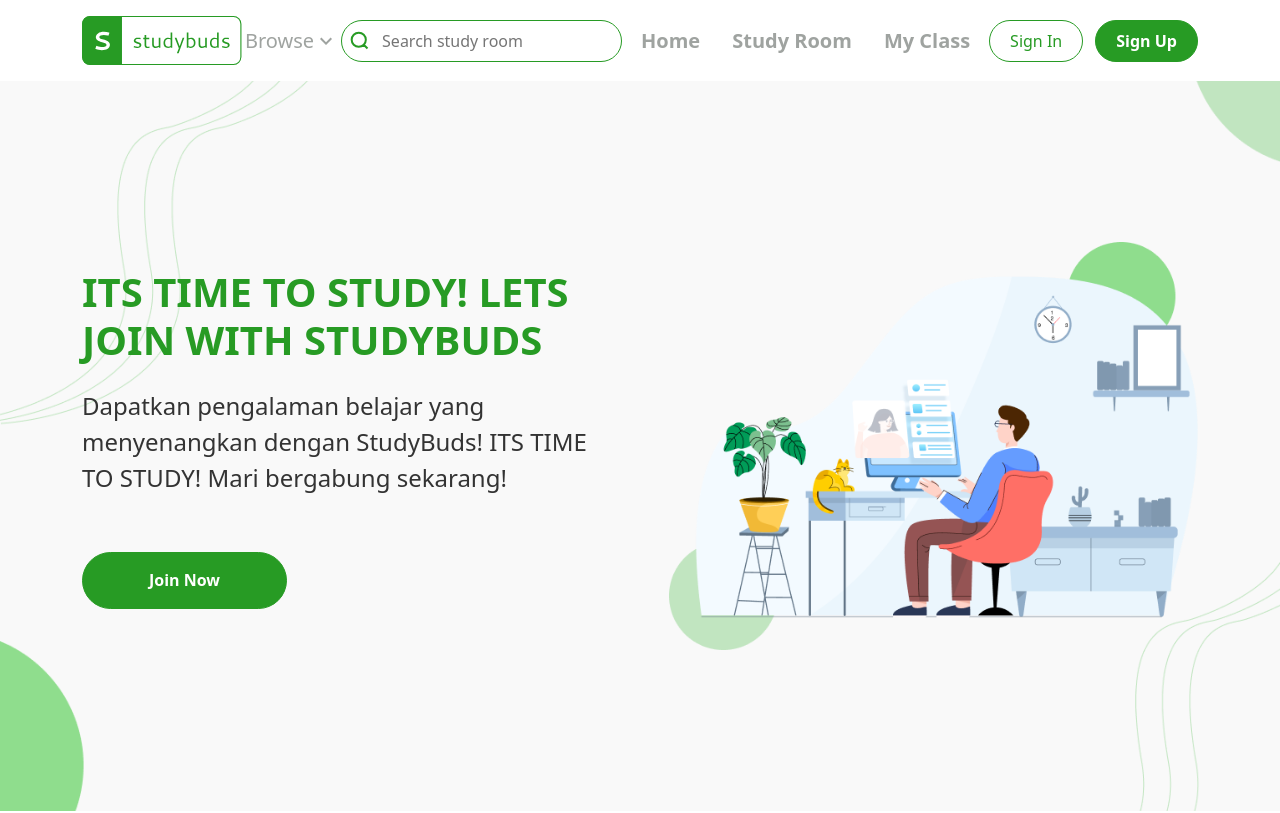
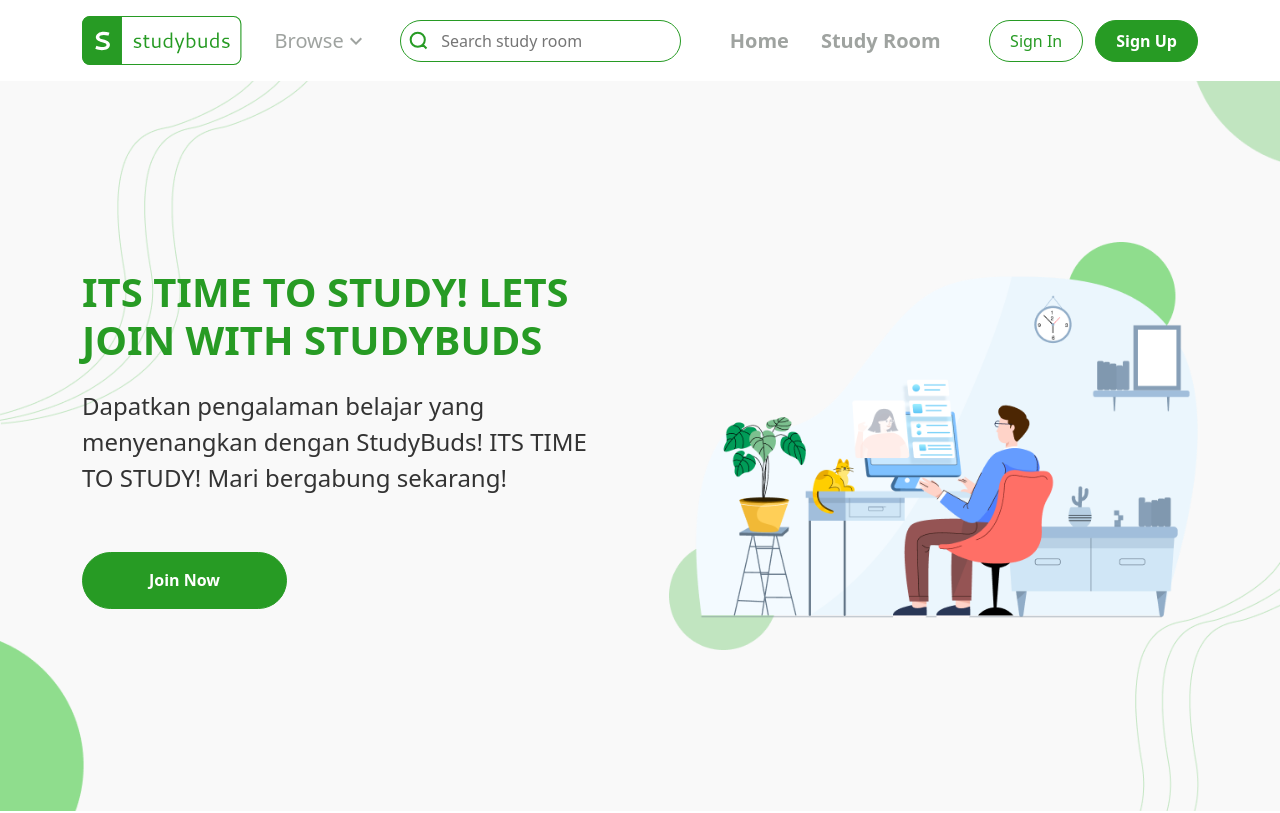
Before and after one commit to dwikbtn/uas-pemrograman-web-studyBuds, a plain HTML site: page index.html in a window 1280 px wide. Shown: the top 813 px of the page. Drawn offline with nearby package versions, Linux system fonts and the light colour scheme.

Commit message:
remove my class + add member names

```diff
--- a/index.html
+++ b/index.html
@@ -1,6 +1,6 @@
 <!--
     Nama Anggota Kelompok:
-    1. I Made Dwi Darma Putra (220401010105 )
+    1. I Made Dwi Darma Putra (220401010105)
     2. Channy Hodie Iubileaum Lim (220401010195)
     3. Hilmi Maulana Mukhlis (220401010142)
     4. Kristian Hananiel Hura (220401010289)
@@ -85,7 +85,6 @@
             <a href="/pages/study-room.html" class="header__nav__link">
               Study Room
             </a>
-            <a href="#" class="header__nav__link">My Class</a>
           </nav>
           <div class="header__auth">
             <a
```
Also changed, not shown: pages/login.html (+7 -0 lines), pages/signup.html (+7 -0 lines), pages/study-room.html (+7 -1 lines).
